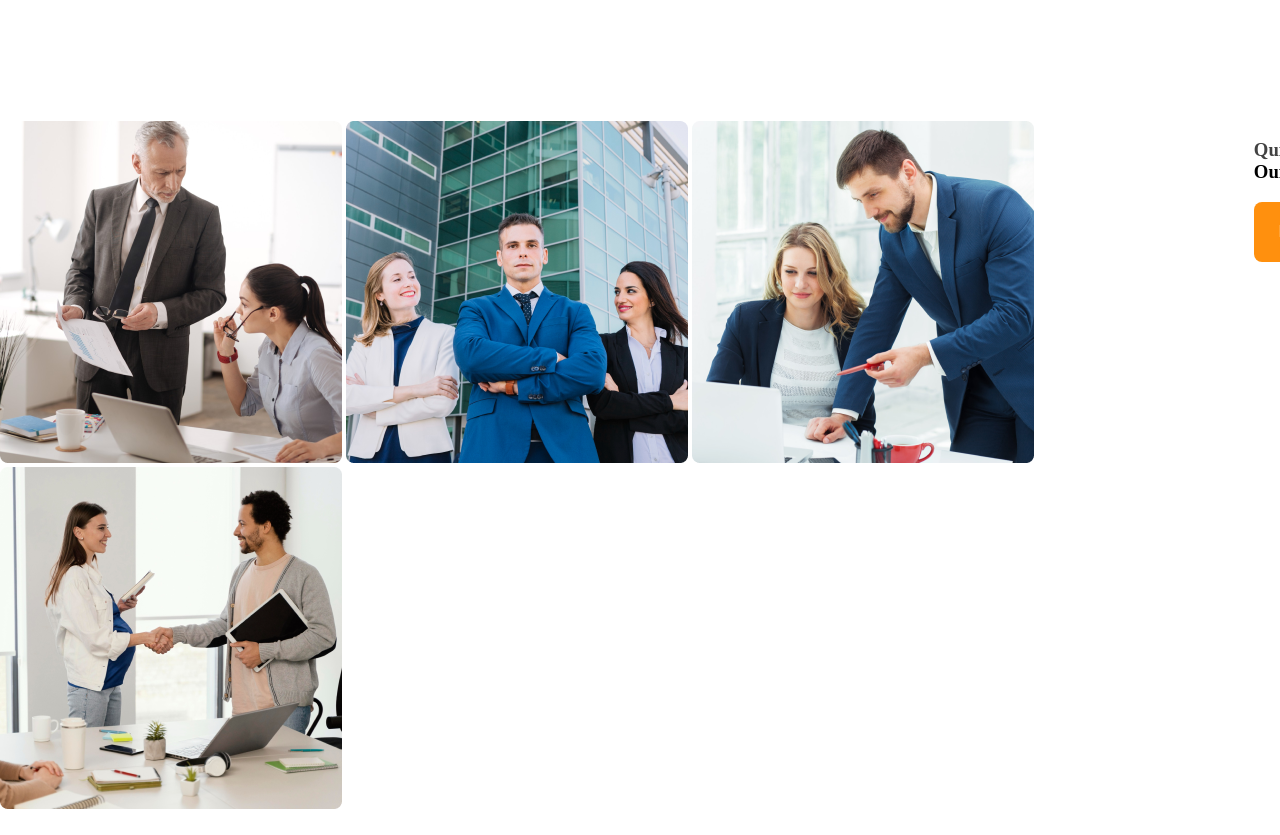
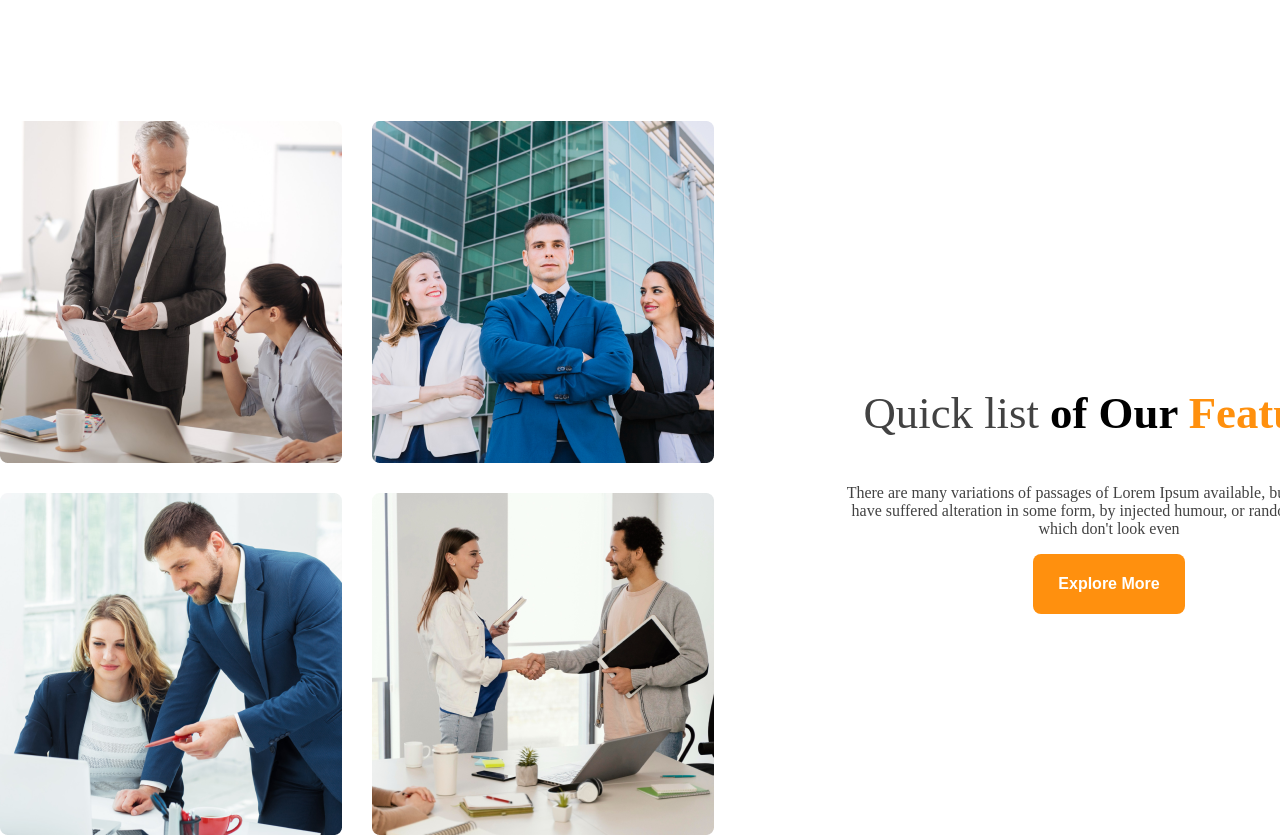
Before and after one commit to ALIFAHMEDONGKON21/architects-website, a plain HTML site: page index.html in a window 1280 px wide. Shown: the part 1260-2095 px from the top of the page. Before the commit the page ends 2073 px from the top, so only its background shows below. Drawn offline with Linux system fonts and the light colour scheme.

Commit message:
done some

```diff
--- a/index.html
+++ b/index.html
@@ -39,12 +39,11 @@
         <img src="./images/team4.png" alt="">
         </div>
         <div class="our-features">
-          <h3 class="section-tittle">
-          <span id="quick-list" class="dark_two">Quick list</span><span id=""> of Our</span><span>Features</span>
-          </h3>
-          <p class="feature-description">
-
-          </p>
+          <h3 class="section-title"><span id="quick-list" class="dark_two">Quick list</span> <span>of Our
+          </span><span class="text-primary">Features</span></h3>
+      <p class="feature-description dark_two">There are many variations of passages of Lorem Ipsum
+          available, but the majority have suffered alteration in some form, by injected humour, or randomised
+          words which don't look even</p>
           <button class="btn-primary">Explore More</button>
         </div>
       </section>
--- a/style/styles.css
+++ b/style/styles.css
@@ -14,6 +14,9 @@ main >section{
 }
 .display-flex{
      display: flex;
+}
+.text-primary{
+   color:rgba(255, 144, 14, 1)
 }
 /* dark 01 */
 .dark_one{
@@ -89,14 +92,47 @@ main >section{
 
 }
 /* main part */
+.teams{
+   align-items: center;
+}
+.team-img-continar{
+display: grid;
+grid-template-columns:repeat(2 ,1fr);
+   gap: 30px;
+
+}
+.our-features{
+   margin-left: 130px;
+   max-width: 530px;
+   text-align: center;
+}
+
+.section-title{
+   font-size: 2.8rem;
+   font-weight: 700;
+}
+#quick-list{
+   font-weight: 500;
+}
 
 
 
 
 
 /*  */
-@media screen and( max-width: 576px){
+@media screen and (max-width: 576px){
     .nav-links ,.navbar{
       flex-direction: column;
     }
 }
+@media screen and (max-width: 576px){
+   .teams{
+      flex-direction: column;
+   }
+   .team-img-continar{
+     grid-template-columns: repeat(1,1fr);
+   }
+   .our-features{
+      margin-left: 20px;
+   }
+}
```
